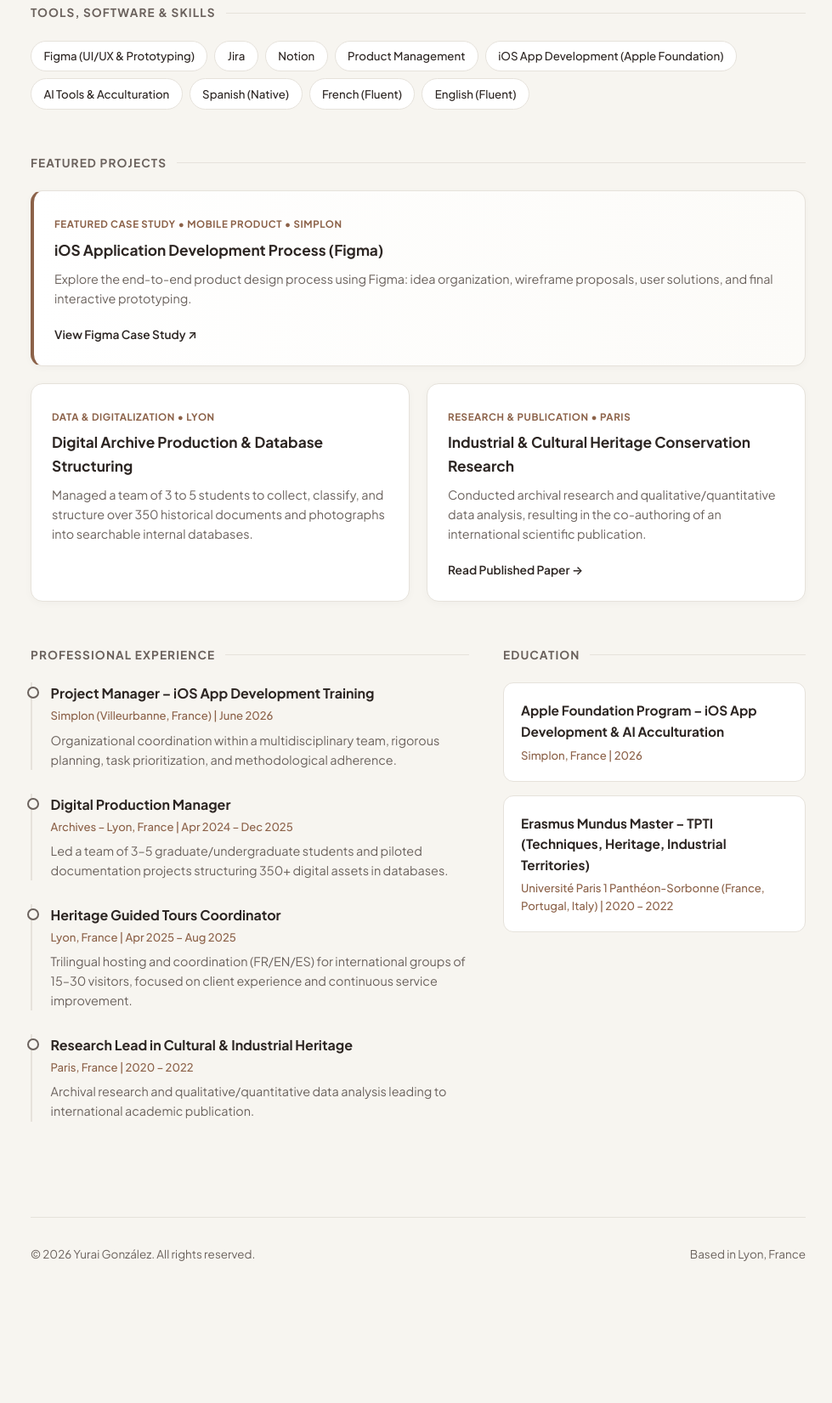
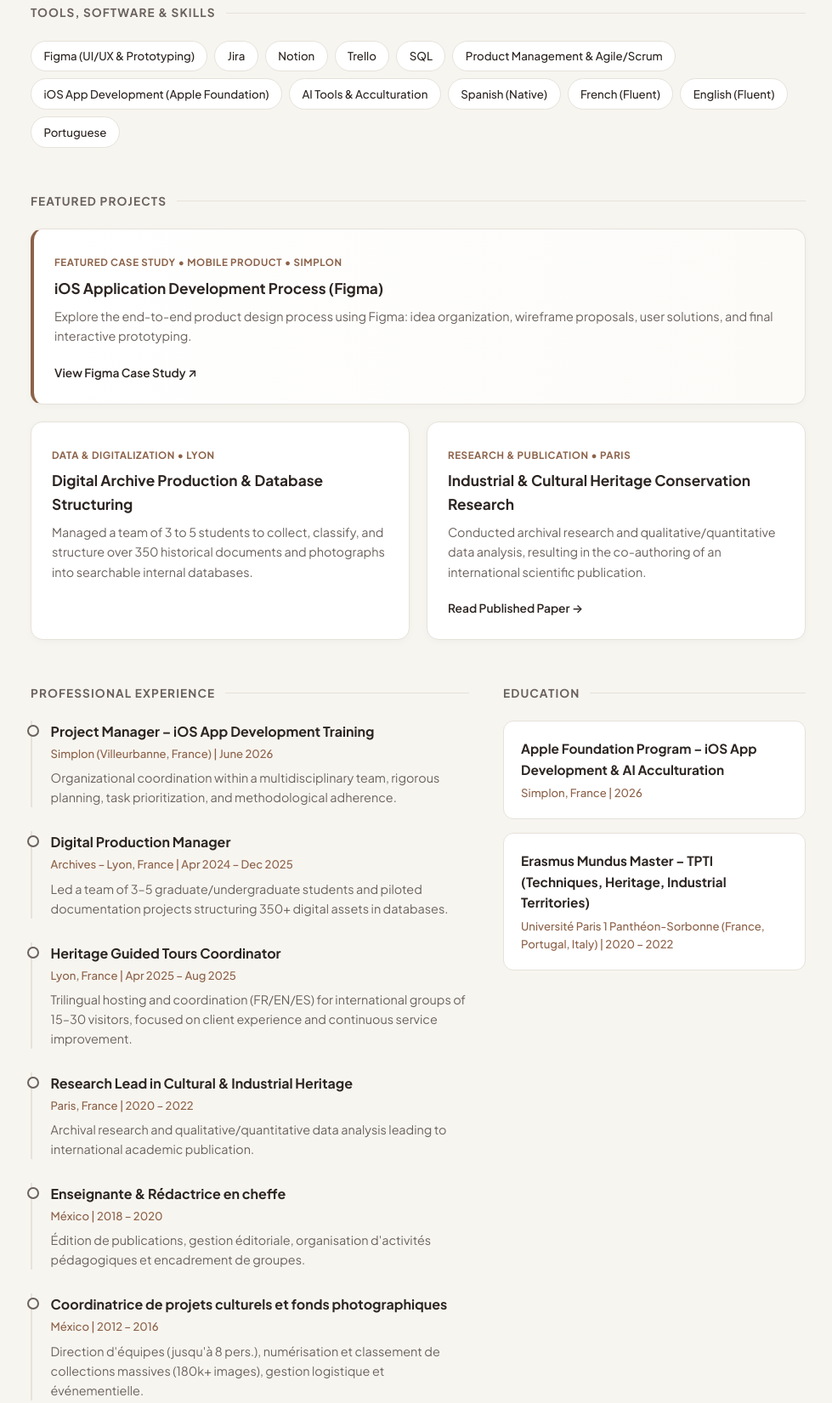
Before and after one commit to yuraigonzalez/CV, a plain HTML site: page index.html in a window 1280 px wide. Shown: the part 460-2111 px from the top of the page at 85% size, without its empty margins (148-1127 px from the left). Before the commit the page ends 2010 px from the top, so only its background shows below. Drawn offline with Linux system fonts and the light colour scheme.

Commit message:
Update subtitle and add new skills and experiences

```diff
--- a/index.html
+++ b/index.html
@@ -497,14 +497,13 @@
                     <span class="status-dot"></span> Open to Product Manager Opportunities • Lyon / Remote
                 </div>
                 <h1>Yurai González</h1>
-                <p class="subtitle">Product Manager • ES / FR / EN</p>
+                <p class="subtitle">Product Manager • ES / FR / EN / PT</p>
                 <p class="bio">
                     Trilingual professional experienced in project coordination, cross-functional team leadership, and digital workflow modernization. Passionate about building user-centric digital products and aligning business value with technical execution.
                 </p>
                 <div class="cta-group">
                     <a href="portfolio.html" target="_blank" class="btn-primary">View Full Portfolio ↗</a>
                     <div class="contact-links">
-                        <!-- En lugar de exponer el correo directamente, se usa un enlace mailto sutil o se puede cambiar por LinkedIn -->
                         <a href="mailto:yuraigg@gmail.com" class="contact-pill">✉ Get in Touch</a>
                     </div>
                 </div>
@@ -521,12 +520,15 @@
                 <span class="skill-tag">Figma (UI/UX & Prototyping)</span>
                 <span class="skill-tag">Jira</span>
                 <span class="skill-tag">Notion</span>
-                <span class="skill-tag">Product Management</span>
+                <span class="skill-tag">Trello</span>
+                <span class="skill-tag">SQL</span>
+                <span class="skill-tag">Product Management & Agile/Scrum</span>
                 <span class="skill-tag">iOS App Development (Apple Foundation)</span>
                 <span class="skill-tag">AI Tools & Acculturation</span>
                 <span class="skill-tag">Spanish (Native)</span>
                 <span class="skill-tag">French (Fluent)</span>
                 <span class="skill-tag">English (Fluent)</span>
+                <span class="skill-tag">Portuguese</span>
             </div>
         </section>
 
@@ -601,6 +603,18 @@
                     <div class="company-date">Paris, France | 2020 – 2022</div>
                     <p>Archival research and qualitative/quantitative data analysis leading to international academic publication.</p>
                 </div>
+
+                <div class="timeline-item">
+                    <h3>Enseignante & Rédactrice en cheffe</h3>
+                    <div class="company-date">México | 2018 – 2020</div>
+                    <p>Édition de publications, gestion éditoriale, organisation d'activités pédagogiques et encadrement de groupes.</p>
+                </div>
+
+                <div class="timeline-item">
+                    <h3>Coordinatrice de projets culturels et fonds photographiques</h3>
+                    <div class="company-date">México | 2012 – 2016</div>
+                    <p>Direction d'équipes (jusqu'à 8 pers.), numérisation et classement de collections massives (180k+ images), gestion logistique et événementielle.</p>
+                </div>
             </section>
 
             <!-- EDUCATION -->
```
